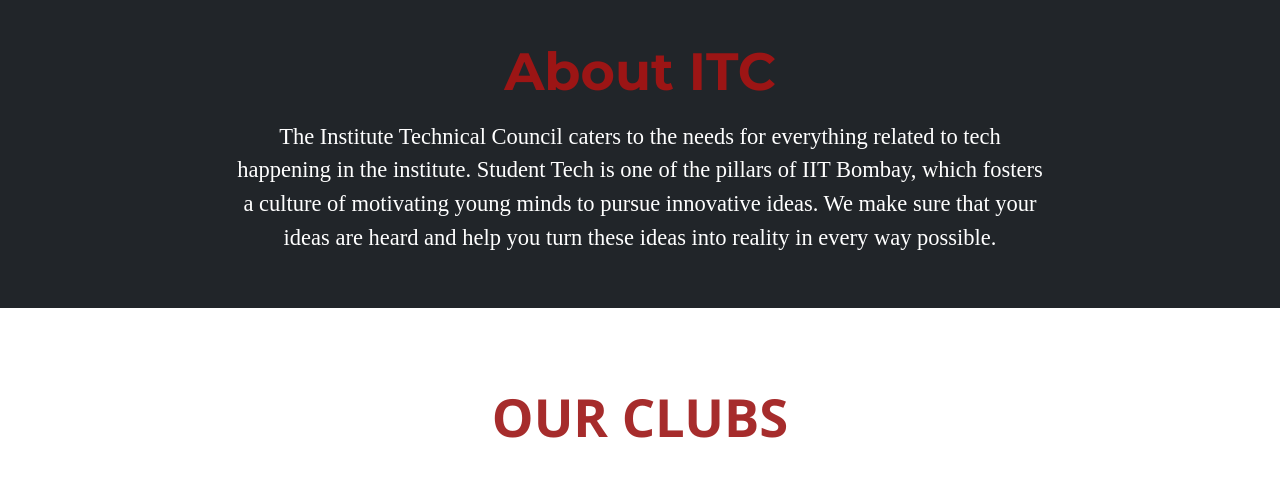
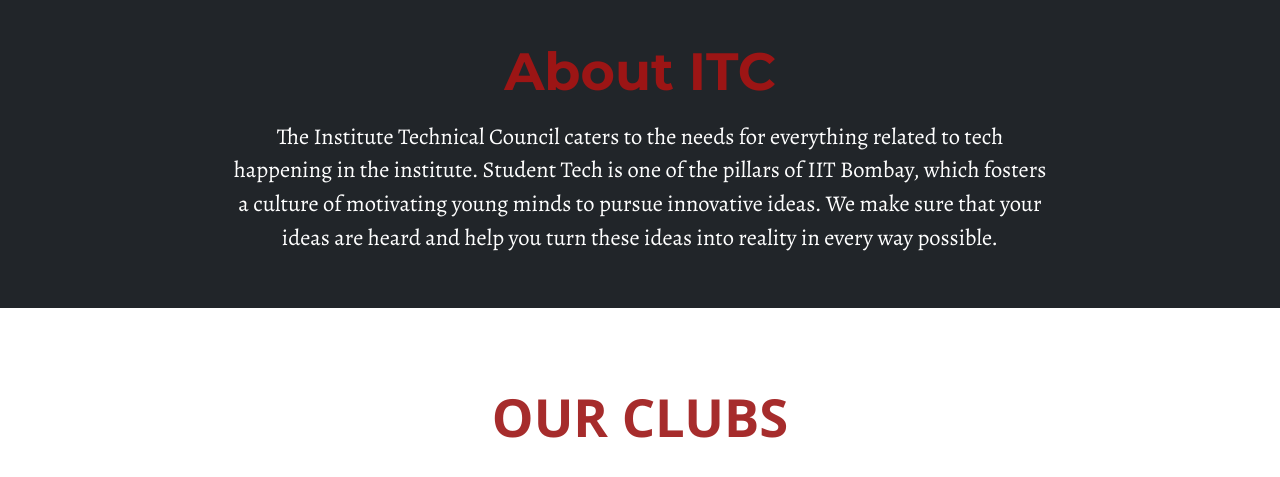
Before and after one commit to PrakharIITB/ITC-Website, a plain HTML site: page index.html in a window 1280 px wide. Shown: the part 1031-1508 px from the top of the page. Drawn offline with nearby package versions, Linux system fonts and the light colour scheme; a web font is replaced by a local one.

Commit message:
Add files via upload

```diff
--- a/style.css
+++ b/style.css
@@ -62,7 +62,7 @@
     background-color: #212529;
     text-align: center;
     padding: 3% 18%;
-    font-family: algreya;
+    font-family: alegreya;
     color: white;
     font-size: 1.5rem;
 }
```
